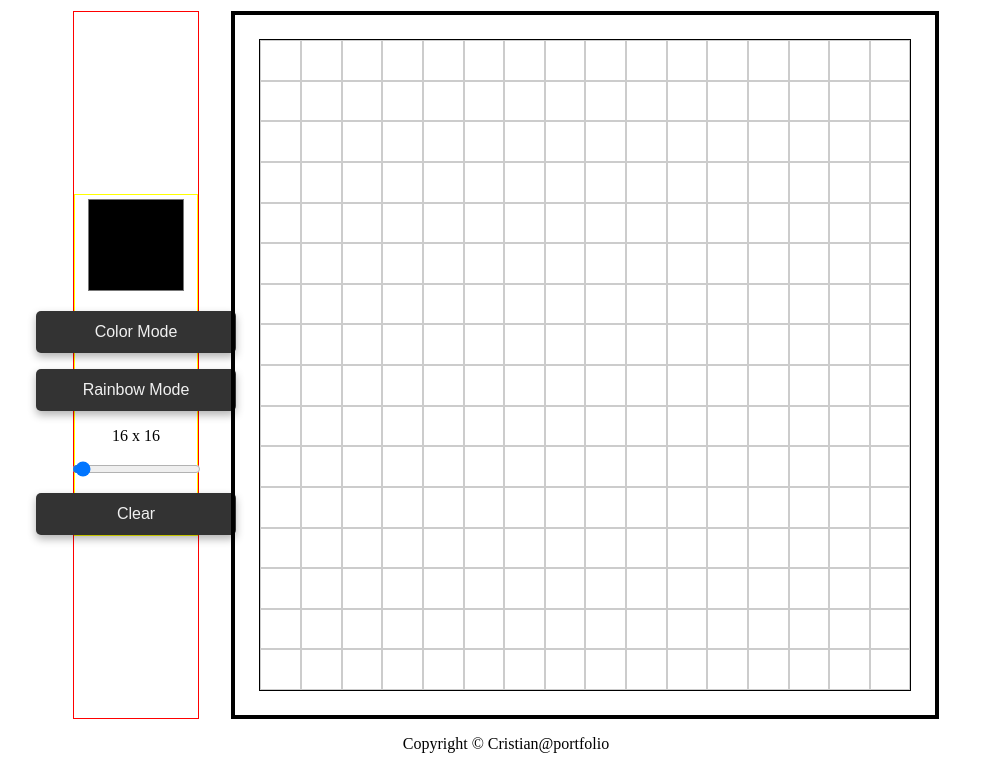
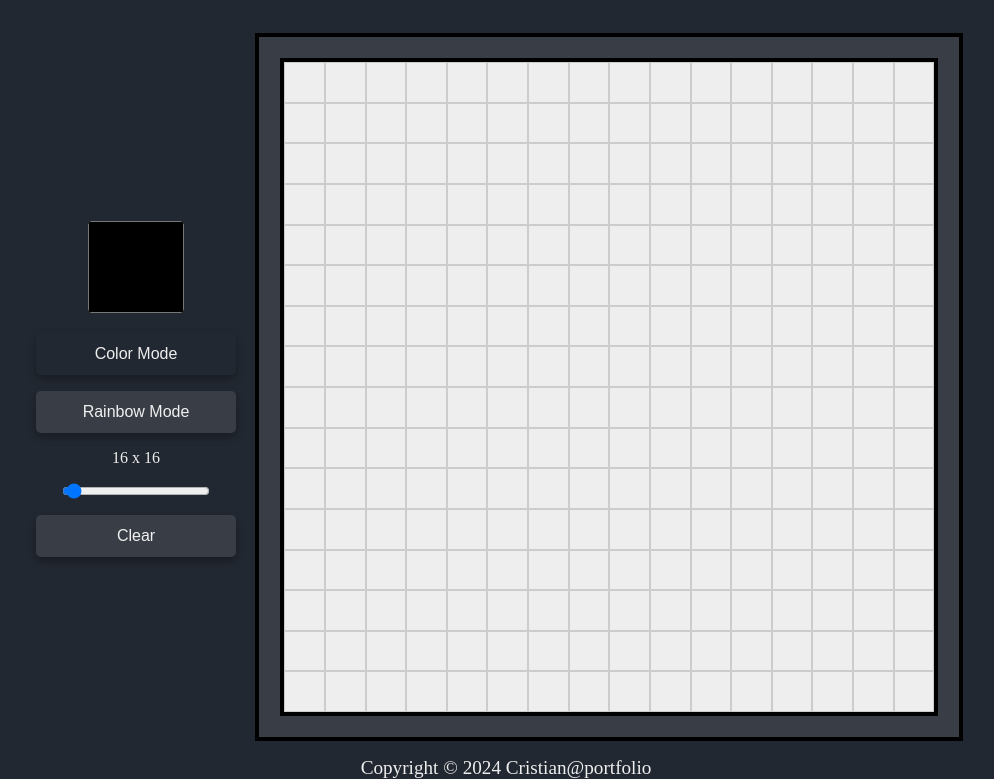
Before and after one commit to Letsdothis94/etch-a-sketch, a plain HTML site: page index.html in a window 1280 px wide. Shown: the part 106-885 px from the top of the page, without its empty margins (134-1128 px from the left). Before the commit the page ends 859 px from the top, so only its background shows below. Drawn offline with Linux system fonts and the light colour scheme; a web font is replaced by a local one.

Commit message:
updated script and css

```diff
--- a/index.html
+++ b/index.html
@@ -14,7 +14,8 @@
 </head>
 <body>
     <header>
-        <h1>Etch-a-Sketch</h1>
+        <h1><img src="./images/star-pixer-svg.svg"/>Pixel-Art<img src="./images/star-pixer-svg.svg" /></h1>
+        <h3>(Etch-a-Sketch)</h3>
     </header>
     <section class="form-grid-container">
         <section class="form">
@@ -32,7 +33,7 @@
         </section>
     </section>
     <footer>
-        <p>Copyright &copy; Cristian@portfolio</p>
+        <p>Copyright &copy; <script>document.write(new Date().getFullYear())</script> Cristian@portfolio</p>
     </footer>
 
 </body>
--- a/script.js
+++ b/script.js
@@ -57,7 +57,7 @@ function clearGrid() {
     container.innerHTML = "";
 }
 
-function displayGrid(size, color) {
+function displayGrid(size) {
     container.style.gridTemplateColumns = `repeat(${size}, 1fr)`;
     container.style.gridTemplateRows = `repeat(${size}, 1fr)`;
     for(let i = 0; i < size * size; i++) {
@@ -78,18 +78,24 @@ function changeColor(event) {
     }
 }
 
+const randomColor = () => {
+    let r = Math.floor(Math.random() * 256);
+    let g = Math.floor(Math.random() * 256);
+    let b = Math.floor(Math.random() * 256);
+    return `rgb(${r},${g},${b})`;
+}
+
 function activateBtn(newMode) {
     if(currentMode === "rainbow") {
         unicornBtn.classList.remove("active");
-        unicornBtn.style.backgroundColor = randomColor();
     } else if(currentMode === "color") {
-        colorPicker.classList.remove("active");
+        colorBtn.classList.remove("active");
     }
 
     if(newMode === "rainbow") {
         unicornBtn.classList.add("active");
     } else if(newMode === "color") {
-        colorPicker.classList.add("active");
+        colorBtn.classList.add("active");
     }
 }
 
@@ -97,10 +103,3 @@ window.onload = () => {
     displayGrid(defaultSize);
     activateBtn(defaultMode);
 }
-
-const randomColor = () => {
-    let r = Math.floor(Math.random() * 256);
-    let g = Math.floor(Math.random() * 256);
-    let b = Math.floor(Math.random() * 256);
-    return `rgb(${r},${g},${b})`;
-}
--- a/styles.css
+++ b/styles.css
@@ -4,19 +4,27 @@
     box-sizing: content-box;
 }
 
+html {
+    height: 100%;
+}
+
 body {
     text-align: center;
+    background-color: #222831;
+    color: #EEEEEE;
+    font-family: "Electrolize", serif;
+    display: flex;
+    flex-direction: column;
+    min-height: 100%;
 }
 
 header {
-    font-family: "Electrolize", serif;
     font-weight: 400;
     font-style: normal;
     padding: 2em;
 }
 
 .form-grid-container {
-    /* border: 1px solid black; */
     display: flex;
     padding: 1em;
     justify-content: center;
@@ -24,13 +32,11 @@ header {
 }
 
 .form {
-    border: 1px solid red;
     align-content: center;
-    width: 10%;
+    width: 14%;
 }
 
 .settings {
-    border: 1px solid yellow;
     display: flex;
     flex-direction: column;
     justify-content: center;
@@ -40,7 +46,7 @@ header {
 
 .settings button {
     width: 10em;
-    background-color: #333;
+    background-color: #393E46;
     color: #f0f0f0;
     padding: 12px 20px;
     font-size: 1rem;
@@ -51,7 +57,11 @@ header {
 }
 
 .settings button:active {
-    background-color: aqua;
+    background: #4a4444;
+    -webkit-box-shadow: inset 0px 0px 5px #c1c1c1;
+    -moz-box-shadow: inset 0px 0px 5px #c1c1c1;
+    box-shadow: inset 0px 0px 5px #c1c1c1;
+    outline: none;
 }
 
 #colorPicker {
@@ -60,7 +70,17 @@ header {
   height: 100px;
   background-color: transparent;
   border: none;
+  border-radius: 15%;
   cursor: pointer;
+}
+
+#sizeSlider {
+    cursor: pointer;
+    width: 85%;
+}
+
+#sizeSlider:hover {
+    opacity: 1;
 }
 
 
@@ -72,10 +92,12 @@ header {
     width: 700px;
     height: 700px;
     justify-content: center;
+    background-color: #393E46;
 }
 
 #container {
-    border: 1px solid black;
+    background-color: #EEEEEE;
+    border: 4px solid black;
     height: 650px;
     width: 650px;
     display: grid;
@@ -84,3 +106,14 @@ header {
 .grid-div {
     border: .5px solid #ccc;
 }
+
+button.active {
+    background-color: #222831;
+    color: #ededed;
+}
+
+footer {
+    margin-top: auto;
+    bottom: 0;
+    font-size: 1.2rem;
+}
```
Also changed, not shown: images/star-pixer-svg.svg (added).
